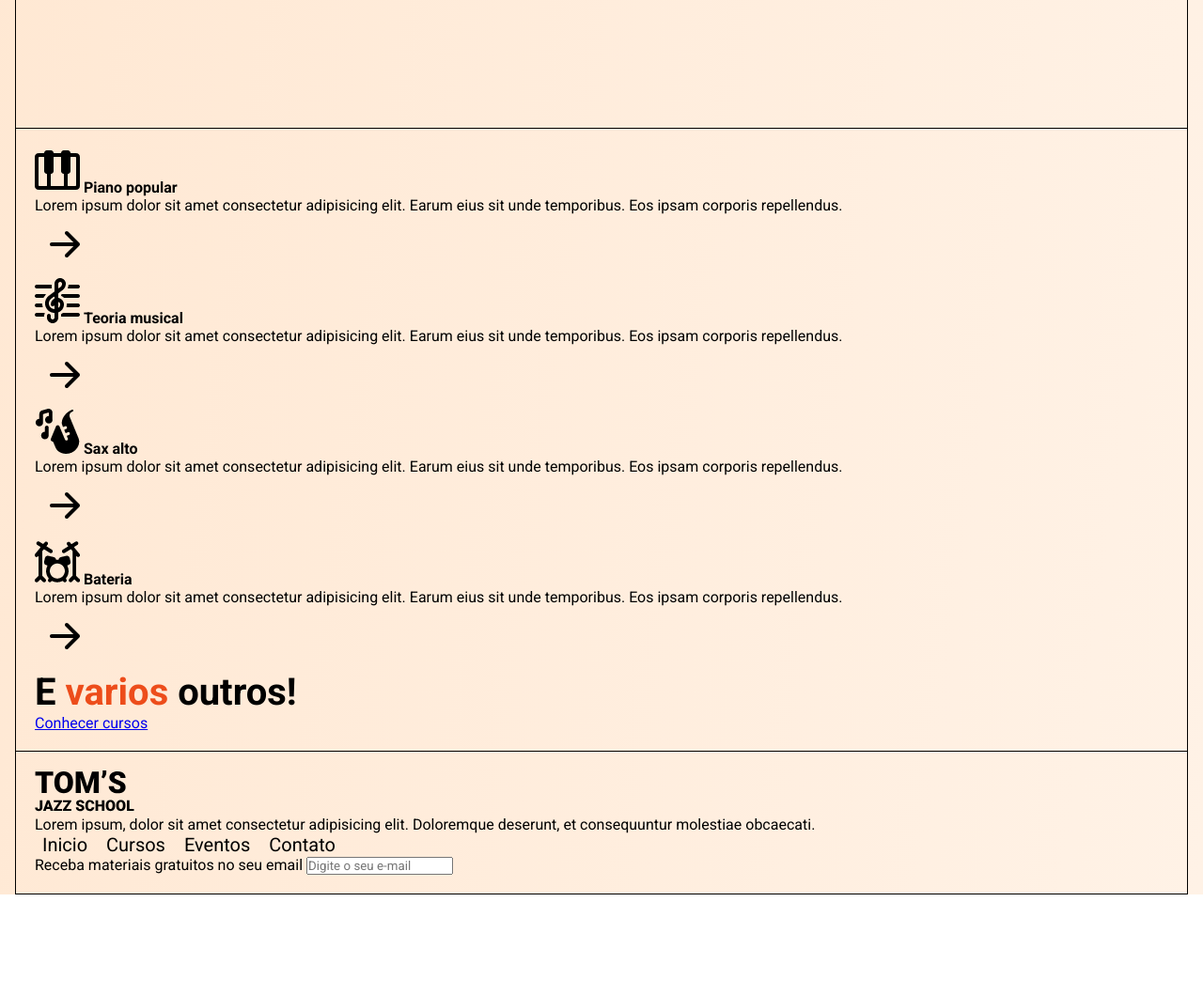
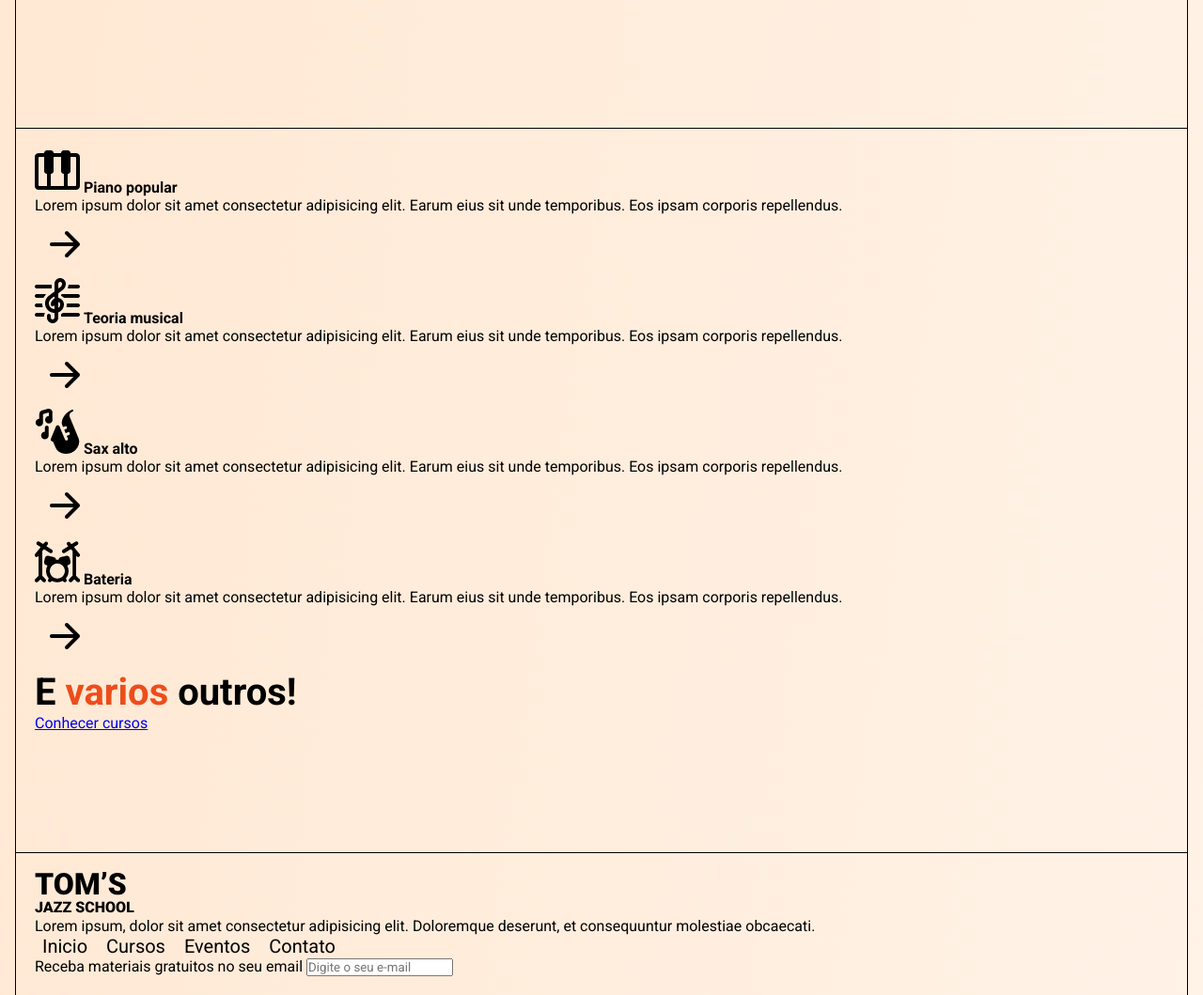
Before and after one commit to danilojduarte/ProjetoJazz, a plain HTML site: page index.htm in a window 1280 px wide. Shown: the part 1320-2379 px from the top of the page at 94% size. Before the commit the page ends 2272 px from the top, so only its background shows below. Drawn offline with Linux system fonts and the light colour scheme.

Commit message:
Ajustando Cards do projeto

```diff
--- a/css/style.css
+++ b/css/style.css
@@ -146,3 +146,9 @@ h1 {
 h2 {
     font-size: 2.5rem;
 }
+
+
+/* Cards */
+.courses-section {
+    padding-bottom: 8rem;
+}
```
